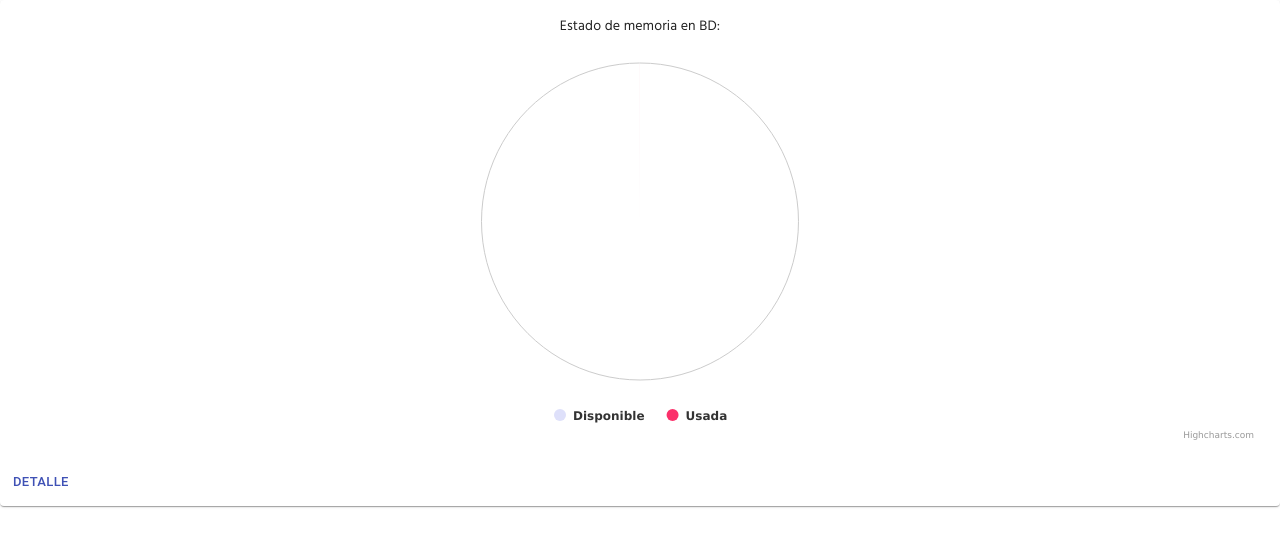
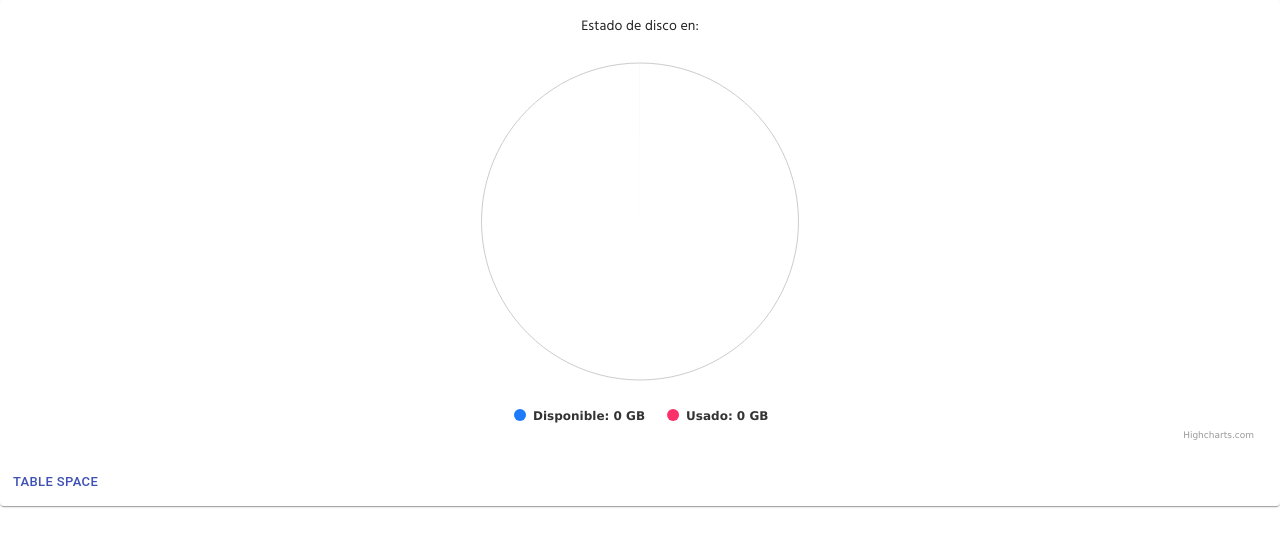
Before and after one commit to mcrios/GatsbyRedux, a Gatsby site: page /reports/Chart in a window 1280 px wide. Built offline with nearby package versions, Linux system fonts and the light colour scheme; Gatsby itself is replaced by a stand-in of ours; a web font is replaced by a local one.

Commit message:
correcciones

```diff
--- a/src/pages/reports/Chart.js
+++ b/src/pages/reports/Chart.js
@@ -62,17 +62,23 @@ const Chart = ({ db, name, className, ...rest }) => {
         showInLegend: true
       }
     },
+    legend: {
+      labelFormatter: function () {
+        console.log(this);
+        return this.name + ': ' + this.y + ' GB';
+      }
+    },
     series: [{
       name: 'Almacenamiento',
       colorByPoint: true,
       data: [{
         name: 'Disponible',
-        color: '#DEE0FA',
-        y: Number(typeof db !== 'undefined' && typeof db["/u01"] !== 'undefined' ? parseFloat(db["/u01"]["AVAIL"]/1024/1024/1024).toFixed(2) : 0)
+        color: '#1D7BFA',
+        y: Number(typeof db !== 'undefined' && typeof db["/u01"] !== 'undefined' ? parseFloat(db["/u01"]["AVAIL"] / 1024 / 1024).toFixed(2) : 0)
       }, {
-        name: 'Usada',
+        name: 'Usado',
         color: '#FB306A',
-        y: Number(typeof db !== 'undefined' && typeof db["/u01"] !== 'undefined' ? parseFloat(db["/u01"]["USED"]/1024/1024/1024).toFixed(2) : 0)
+        y: Number(typeof db !== 'undefined' && typeof db["/u01"] !== 'undefined' ? parseFloat(db["/u01"]["USED"] / 1024 / 1024).toFixed(2) : 0)
       }]
     }]
   }
@@ -106,7 +112,7 @@ const Chart = ({ db, name, className, ...rest }) => {
               gutterBottom
               variant="h6"
             >
-              Estado de memoria en BD: {name}
+              Estado de disco en: {name}
             </Typography>
           </Grid>
         </Grid>
@@ -116,7 +122,7 @@ const Chart = ({ db, name, className, ...rest }) => {
         </div>
       </CardContent>
       <CardActions>
-        <Button size="small" color="primary" >Detalle</Button>
+        <Button size="small" color="primary" >Table Space</Button>
       </CardActions>
     </Card>
   );
--- a/src/pages/reports/TableUsers.js
+++ b/src/pages/reports/TableUsers.js
@@ -86,16 +86,16 @@ const TableUsers = ({ data }) => {
                   {key}
                 </TableCell>
                 <TableCell>
-                  {typeof data[key]["/u01"] !== 'undefined' ? (parseInt(data[key]["/u01"]["AVAIL"])/1024/1024/1024).toFixed(2) + " GB": ""}
+                  {typeof data[key]["/u01"] !== 'undefined' ? (parseInt(data[key]["/u01"]["AVAIL"])/1024/1024).toFixed(2) + " GB": ""}
                 </TableCell>
                 <TableCell>
                   {typeof data[key]["/u01"] !== 'undefined' ? data[key]["/u01"]["FILESYSTEM"] : ""}
                 </TableCell>
                 <TableCell>
-                  {typeof data[key]["/u01"] !== 'undefined' ? (parseInt(data[key]["/u01"]["SIZE"])/1024/1024/1024).toFixed(2) + " GB" : ""}
+                  {typeof data[key]["/u01"] !== 'undefined' ? (parseInt(data[key]["/u01"]["SIZE"])/1024/1024).toFixed(2) + " GB" : ""}
                 </TableCell>
                 <TableCell>
-                  {typeof data[key]["/u01"] !== 'undefined' ? (parseInt(data[key]["/u01"]["USED"])/1024/1024/1024).toFixed(2) + " GB" : ""}
+                  {typeof data[key]["/u01"] !== 'undefined' ? (parseInt(data[key]["/u01"]["USED"])/1024/1024).toFixed(2) + " GB" : ""}
                 </TableCell>
                 <TableCell>
                   {typeof data[key]["/u01"] !== 'undefined' ? data[key]["/u01"]["URL"] : ""}
```
